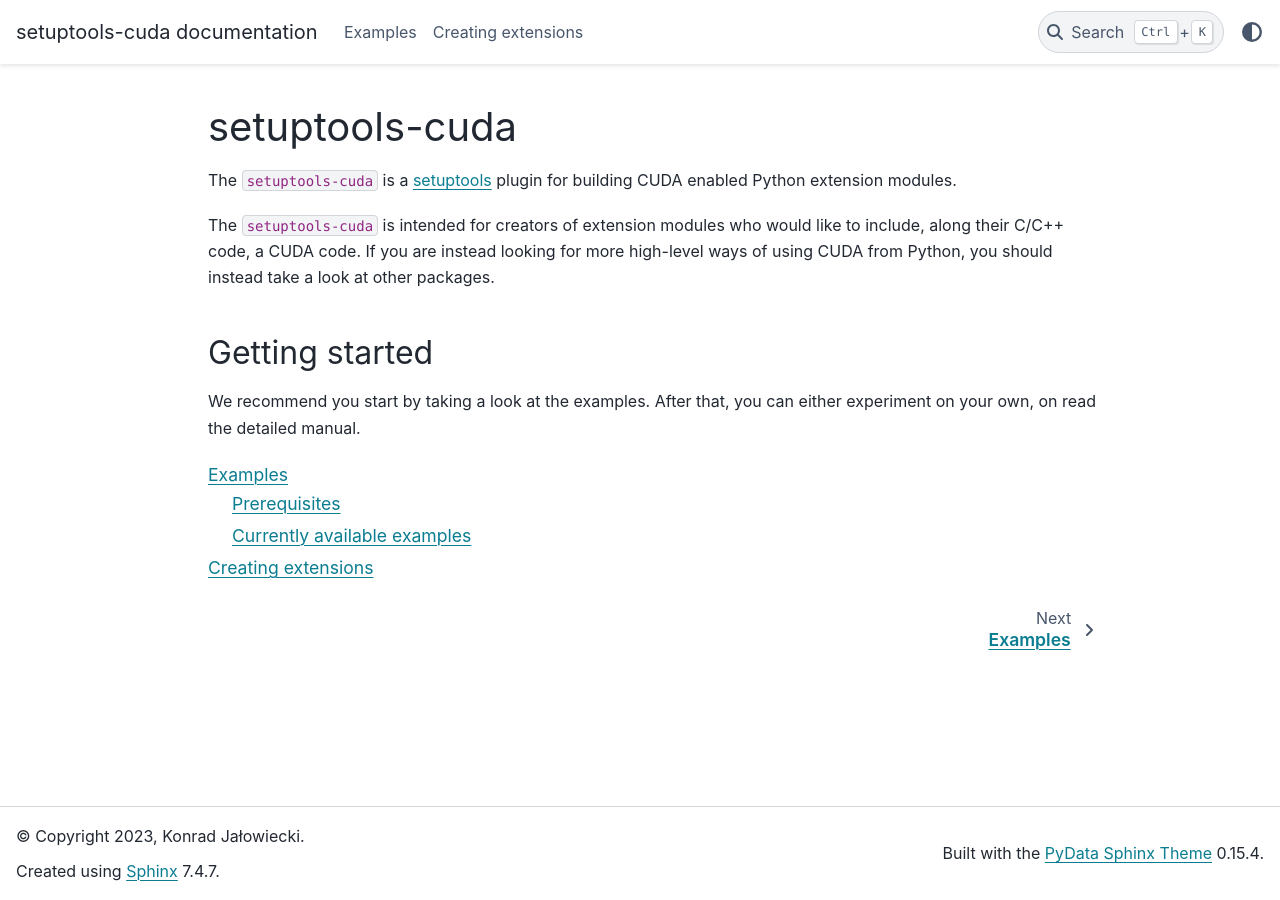
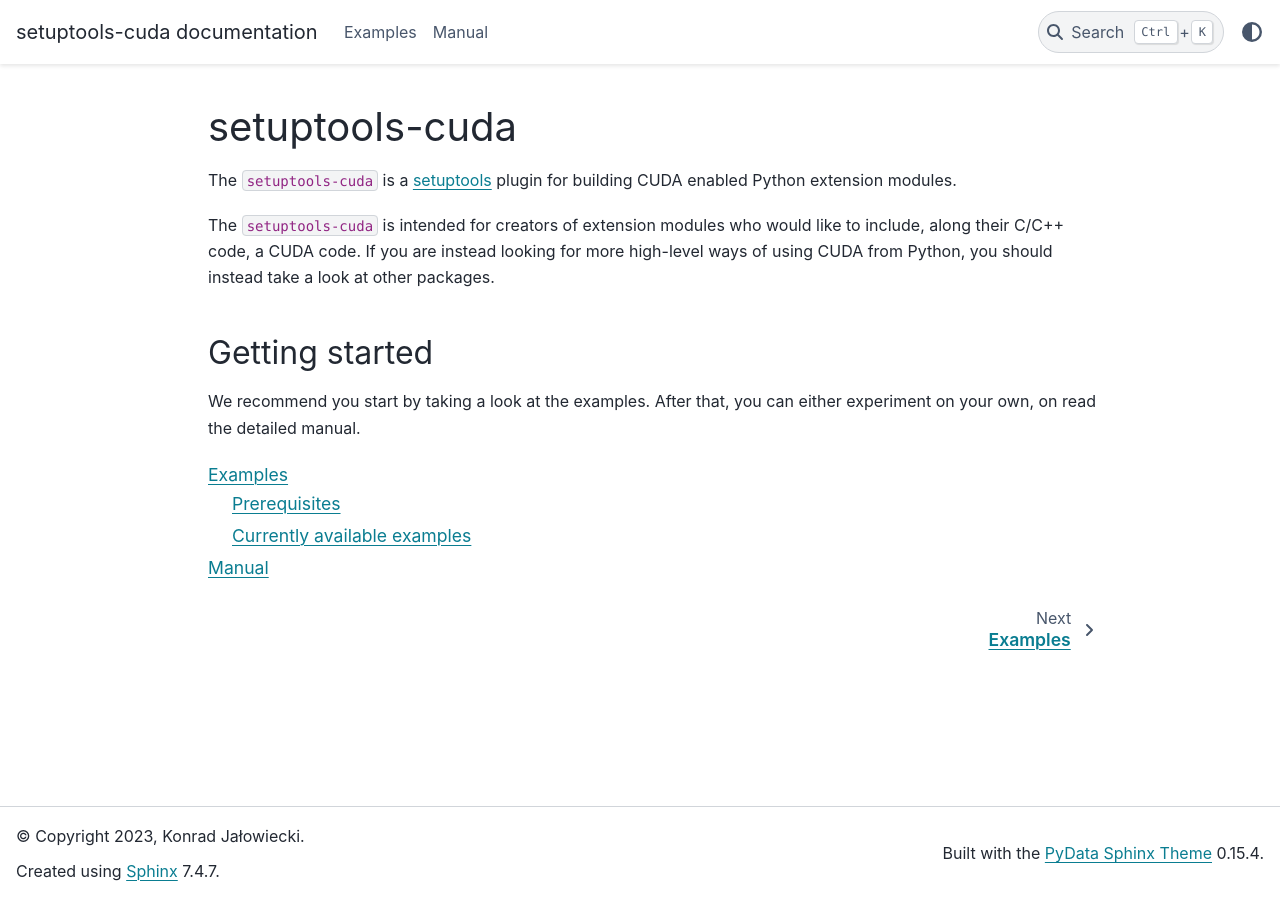
Before and after one commit to euro-hpc-pl/setuptools_cuda, a Sphinx documentation site: the page built from docs/source/index.md, in a window 1280 px wide. Built offline with Sphinx 7.4.7 and the PyData theme 0.15.4, drawn with Linux system fonts in a browser that asks for light colours.

Commit message:
Rename creating_extensions.md and update titles accodringly

```diff
--- a/docs/source/creating_extensions.md
+++ /dev/null
@@ -1 +0,0 @@
-# Creating extensions
--- a/docs/source/index.md
+++ b/docs/source/index.md
@@ -21,5 +21,5 @@ that, you can either experiment on your own, on read the detailed manual.
 :maxdepth: 2
 
 examples/index.md
-creating_extensions.md
+manual.md
 :::
--- /dev/null
+++ b/docs/source/manual.md
@@ -0,0 +1 @@
+# Manual
```
